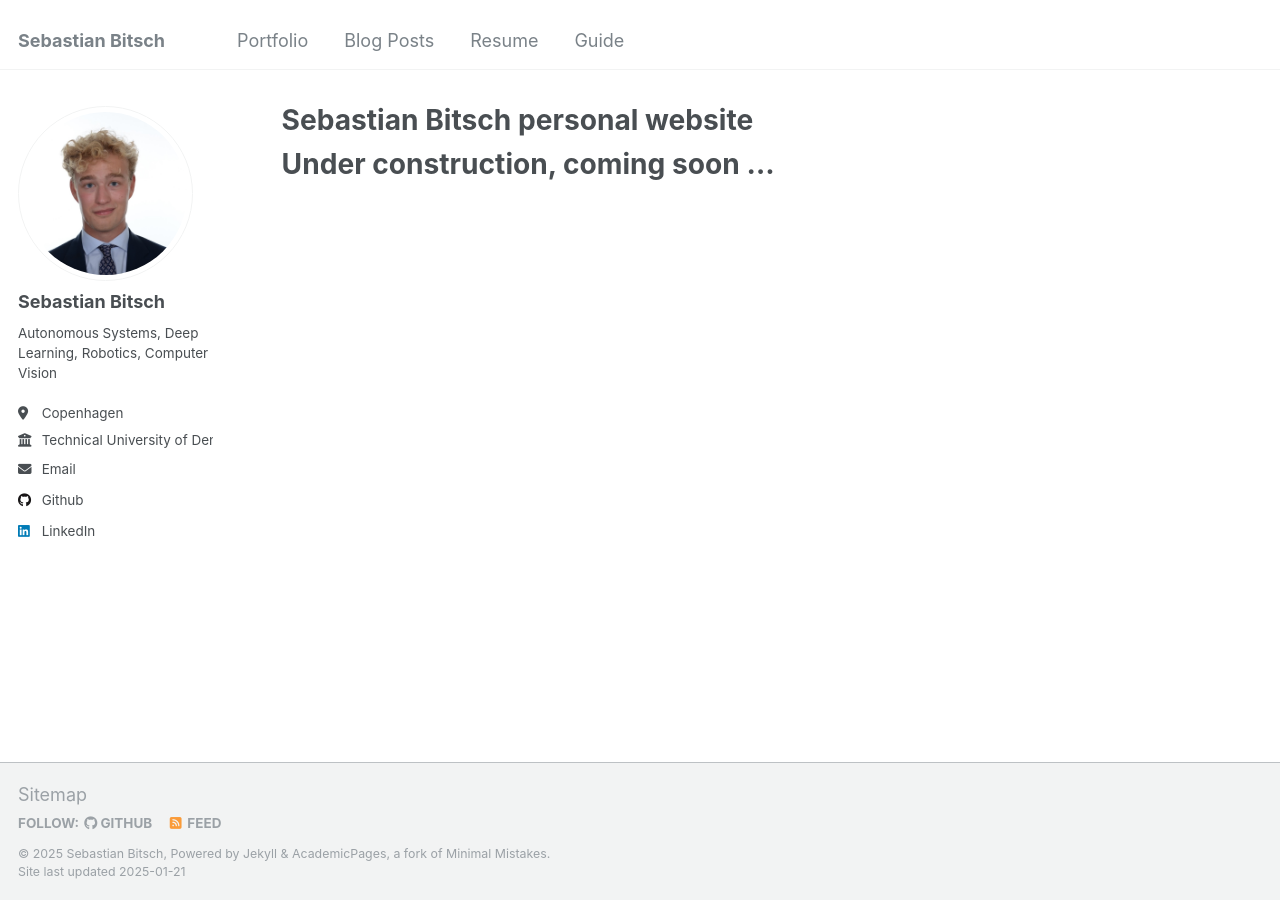
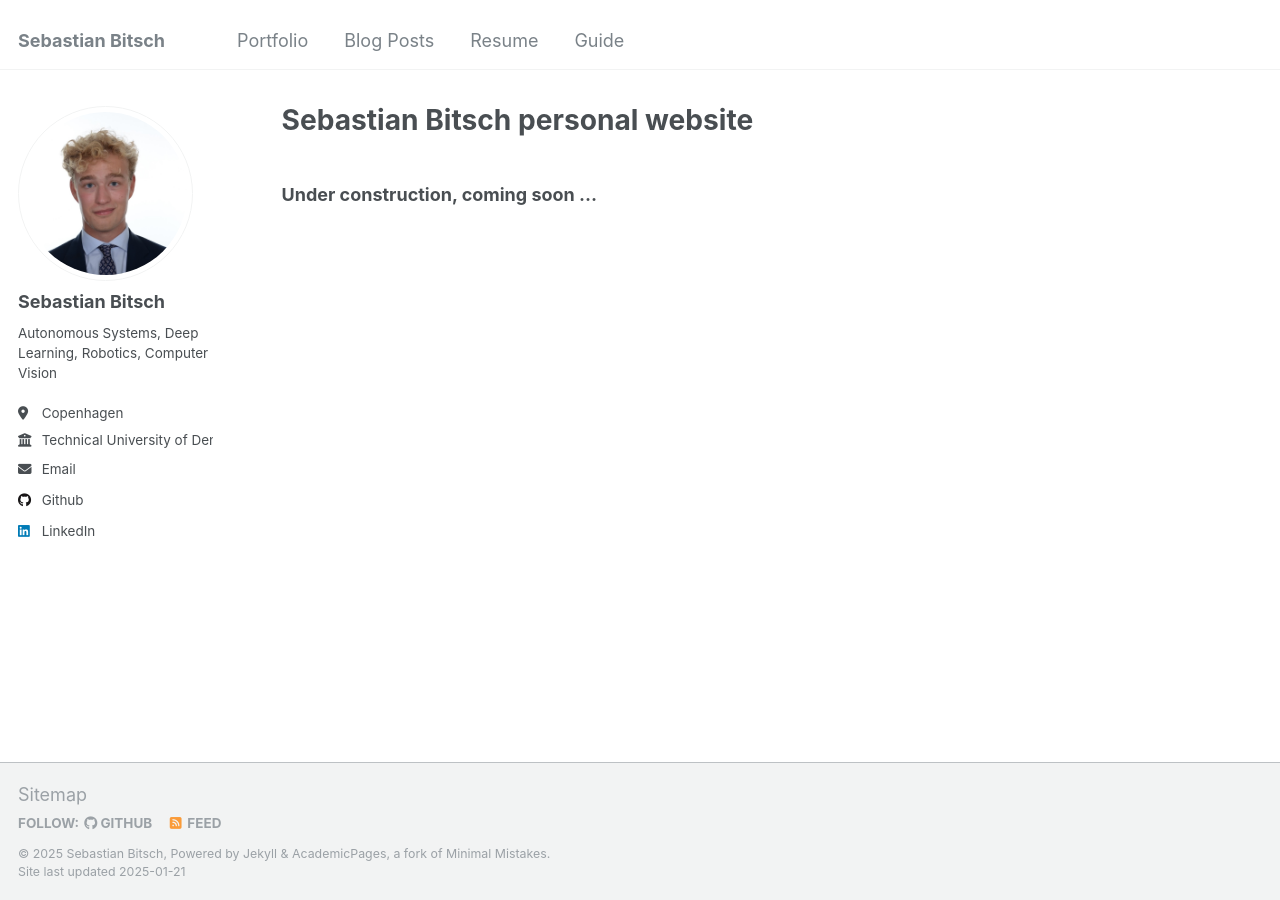
Before and after one commit to SebastianBitsch/sebastianbitsch.github.io, a Jekyll site: the page built from _pages/about.md, in a window 1280 px wide. Built offline with Jekyll 4.4.1, drawn with Linux system fonts in a browser that asks for light colours.

Commit message:
smaller font

```diff
--- a/_pages/about.md
+++ b/_pages/about.md
@@ -7,4 +7,4 @@ redirect_from:
   - /about.html
 ---
 
-# Under construction, coming soon ...
+### Under construction, coming soon ...
```
